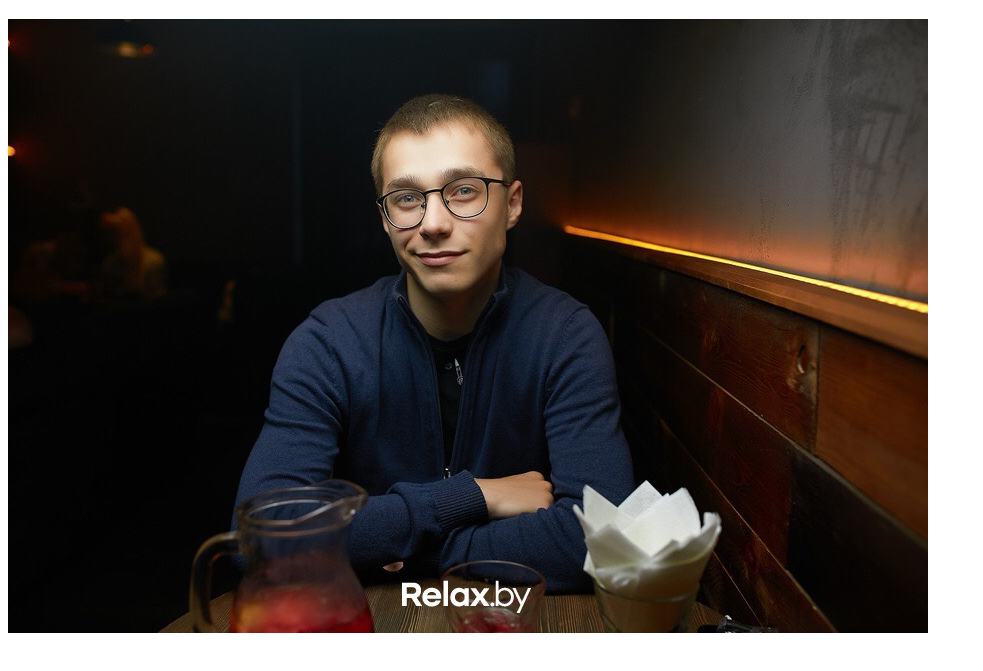
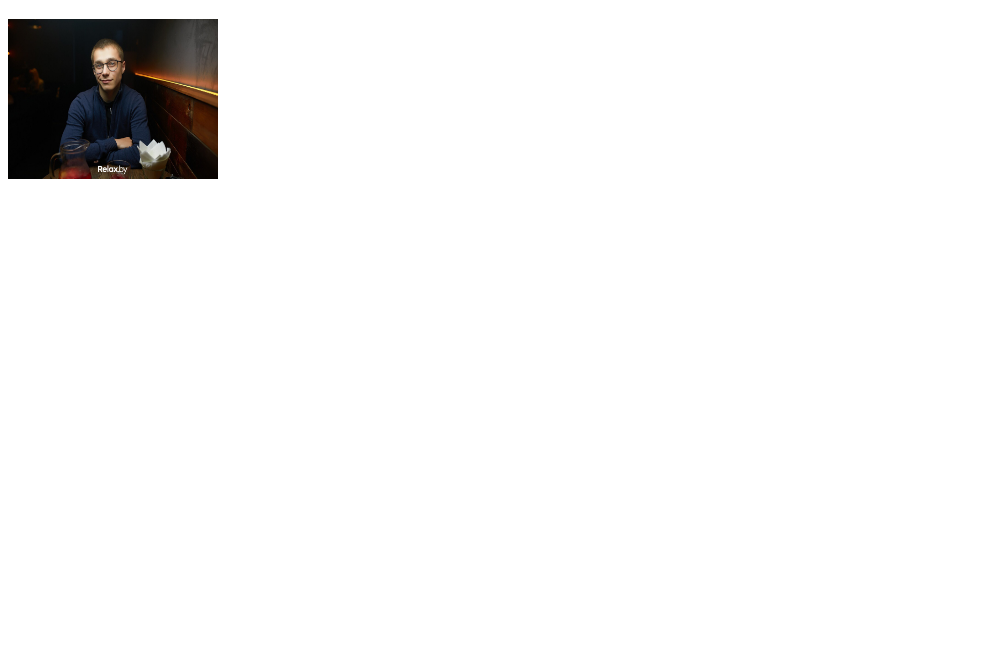
Before and after one commit to Vladislav-Makovski/rsschool-2019Q1-cv, a plain HTML site: page index.html in a window 1280 px wide. Shown: the part 61-732 px from the top of the page, without its empty margins (0-983 px from the left). Drawn offline with Linux system fonts and the light colour scheme.

Commit message:
fix: size of photo

```diff
--- a/index.html
+++ b/index.html
@@ -10,7 +10,7 @@
   <h1>Resume</h1>
   <div class="content">
     <div class="photo">
-      <img src="img/photo.jpg" alt="My photo">
+      <img src="img/photo.jpg" alt="My photo" width="210" height="160">
     </div>
   </div>
 </body>
```
